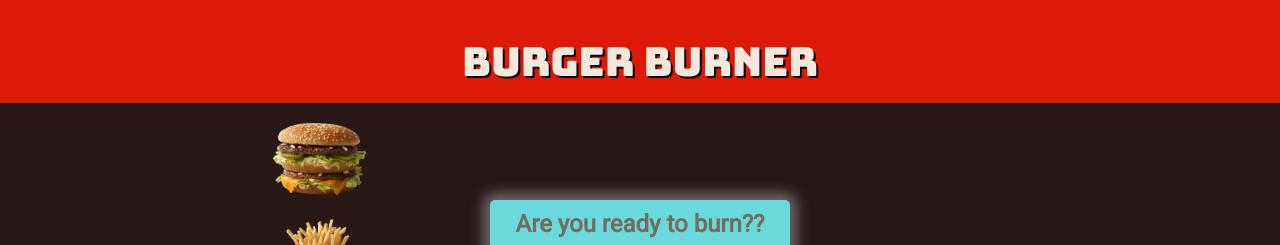
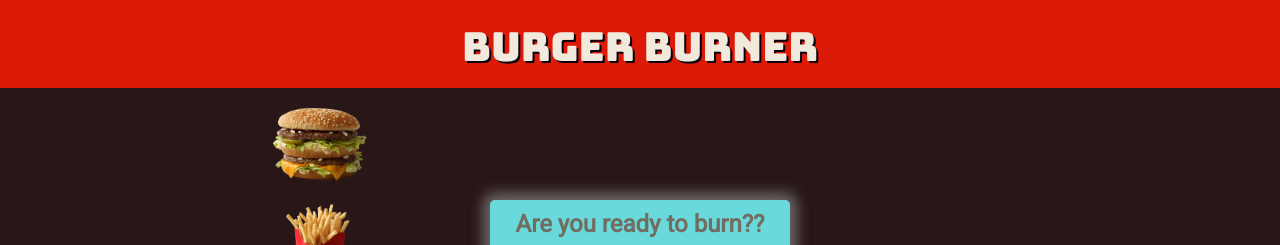
Before and after one commit to stevenkussmaul/Burger-Burner-Excercise-App, a plain HTML site: page index.html in a window 1280 px wide. Shown: the top 245 px of the page. Drawn offline with nearby package versions, Linux system fonts and the light colour scheme; some packages are replaced by stand-ins of ours.

Commit message:
Not sure I need these changes

```diff
--- a/app/components/results.js
+++ b/app/components/results.js
@@ -2,8 +2,6 @@
 
 const results = {
     template: `
-
-
     <section ng-click="$ctrl.goHome();" class="title">BURGER BURNER</section>
 
     <section class="results-wrapper">
@@ -24,7 +22,6 @@ const results = {
         </section>
 
     </section>
-
     `,
     controller: ["Service", "$location", "$interval", function (Service, $location, $interval) {
         const vm = this;
--- a/app/directives/anime-directive.js
+++ b/app/directives/anime-directive.js
@@ -16,7 +16,7 @@ function animeDirective() {
                 duration: 1000,
                 loop: true,
                 easing: 'easeInOutCirc',
-                delay: 3000
+                delay: 8000
             });
             $element.on("click", () => {
                 foodWobble();
--- a/app/stylesheets/styles.css
+++ b/app/stylesheets/styles.css
@@ -131,7 +131,7 @@ p, button {
     color: #F1E9DB;
     background-color: #DD1A08;
     text-shadow: 2px 2px #07020D;
-    padding: 35px 0px 15px 0px;
+    padding: 20px 0px 15px 0px;
 }
 
 body {
--- a/index.html
+++ b/index.html
@@ -26,8 +26,5 @@
     <script src="app/components/activity-selection.js"></script>
     <script src="app/components/results.js"></script>
     <script src="app/directives/anime-directive.js"></script>
-    <script src="app/directives/jiggle-directive.js"></script>
-
-
 </body>
 </html>
```
